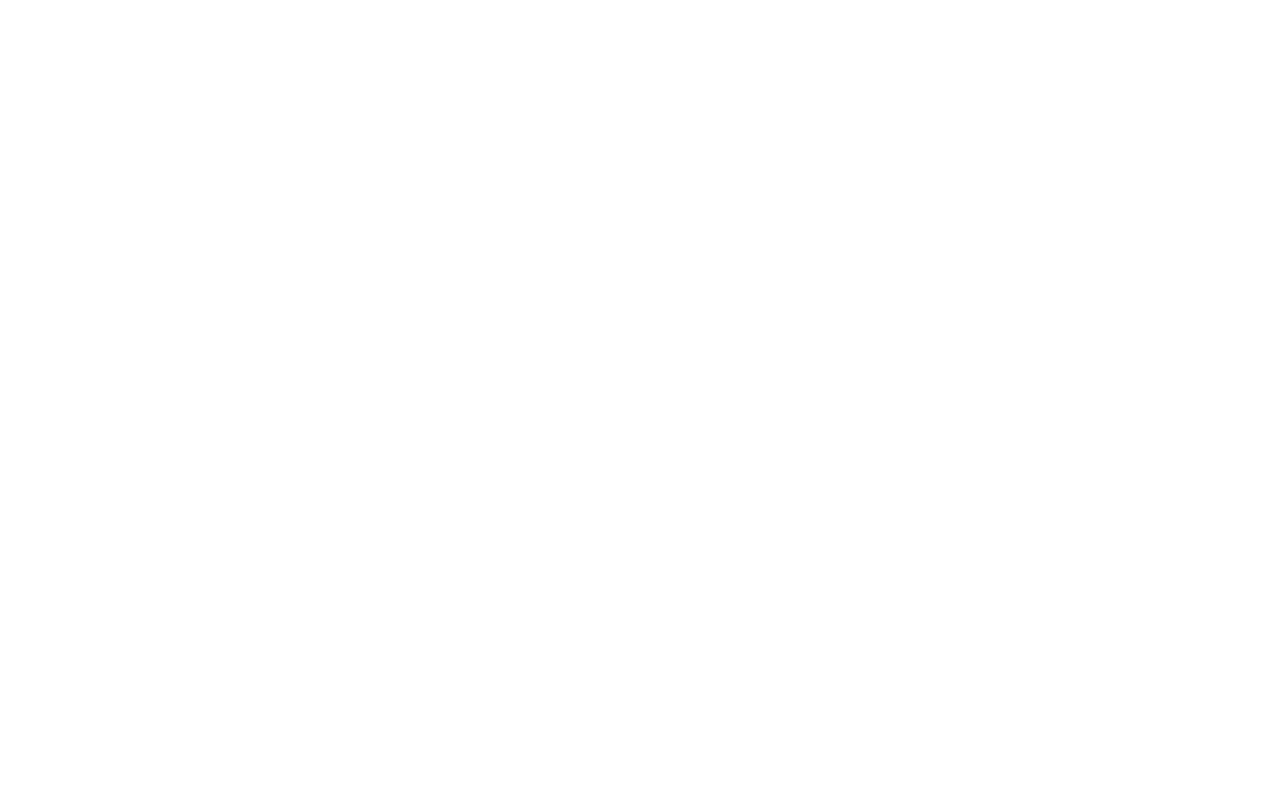
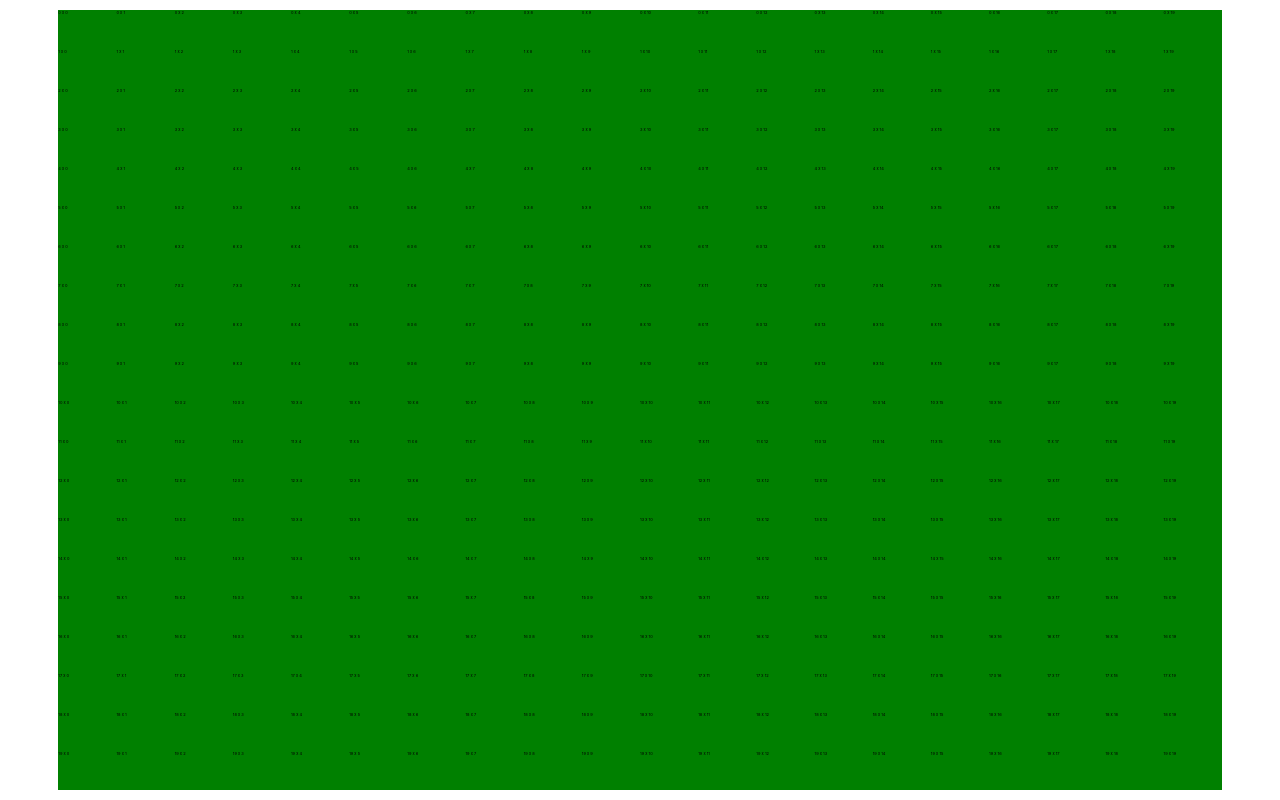
Before and after one commit to jamezmca/dont-get-struck, a React (Create React App) app: page / in a window 1280 px wide. Built offline with nearby package versions, Linux system fonts and the light colour scheme.

Commit message:
maze works
now going to display cells and make functions for border display

```diff
--- a/public/index.html
+++ b/public/index.html
@@ -7,7 +7,7 @@
     <meta name="theme-color" content="#000000" />
     <meta
       name="description"
-      content="Web site created using create-react-app"
+      content="Don't get struck"
     />
     <link rel="apple-touch-icon" href="%PUBLIC_URL%/logo192.png" />
     <!--
@@ -24,7 +24,7 @@
       work correctly both with client-side routing and a non-root public URL.
       Learn how to configure a non-root public URL by running `npm run build`.
     -->
-    <title>React App</title>
+    <title>Struck by lightning</title>
   </head>
   <body>
     <noscript>You need to enable JavaScript to run this app.</noscript>
--- /dev/null
+++ b/src/components/CellRow.js
@@ -0,0 +1,16 @@
+import React from 'react'
+import * as cellStyles from './cell.module.css'
+
+export default function CellRow({ cellRow, dimensions, rowNum }) {
+    console.log(cellRow)
+    let cellWidth = window.outerWidth/ (dimensions[1] + 2)
+    let cellHeight = window.outerHeight / (dimensions[0] + 2)
+    return (
+        <div className={cellStyles.container}>
+            {cellRow.map((cell, i) => {
+                return <div key={i} style={{fontSize: '4px', height: cellHeight, width: cellWidth}}>{`${rowNum} x ${i}`}</div>
+            })}
+
+        </div>
+    )
+}
--- a/src/components/GameScreen.js
+++ b/src/components/GameScreen.js
@@ -1,51 +1,22 @@
 import React from 'react'
+import { generateMaze } from './generateMaze'
 import * as screenStyles from './gamescreen.module.css'
+import Cell from './CellRow'
 
 export default function GameScreen() {
-    function generateMaze(e) {
-        let cells = []
-        let mazeWidth = 20
-        let mazeHeight = 20
+    function colorBorders() {
 
-        //generate grid template
-        for (let y = 0; y < mazeHeight; y++) {
-            //step 1: initialize empty row
-            cells[y] = []
-            mazeWidth = y + 1
-            for (let x = 0; x < mazeWidth; x++) {
-                //step 2: create each cell in this row
-                let cell = {
-                    x,
-                    y,
-                    index: [x, y],
-                    status: 'unvisited',
-                    adjacents: [],
-                    connections: []
-                }
-                cells[x][y] = cell
-                //add to unvisited set
-                //unvisited.add(cell)
-                //add adjacents
-                if (cells[y-1]) {
-                    if (cells[y-1][x]) {
-                        let up = cells[y-1][x]
-                        cell.adjacents.push(up)
-                        up.adjacents.push(cell)
-                    }
-                }
-                if (cells[y][x-1]) {
-                    let left = cells[y][x-1]
-                    cell.adjacents.push(left)
-                    left.adjacents.push(cell)
-                }
-            }
-        }
     }
-    generateMaze()
+
+    const maze = generateMaze()
 
     return (
         <div className={screenStyles.container}>
-
+            {maze.map((cellRow, i) => <Cell
+                key={i}
+                rowNum={i}
+                cellRow={cellRow}
+                dimensions={[maze.length, maze[0].length]}/>)}
         </div>
     )
 }
--- /dev/null
+++ b/src/components/cell.module.css
@@ -0,0 +1,5 @@
+.container {
+    display: flex;
+    flex-wrap: wrap;
+    background-color: green;
+}
--- a/src/components/gamescreen.module.css
+++ b/src/components/gamescreen.module.css
@@ -1,4 +1,7 @@
 .container {
     flex: 1;
     padding: 10px;
+    display: flex;
+    flex-wrap: wrap;
+    justify-content: center;
 }
--- /dev/null
+++ b/src/components/generateMaze.js
@@ -0,0 +1,96 @@
+export function generateMaze(e, mazeWidth = 20, mazeHeight = 20) {
+    console.log('hi')
+    let cells = []
+    //generate maze grid
+    for (let y = 0; y < mazeHeight; y++) {
+        cells[y] = []
+        for (let x = 0; x < mazeWidth; x++) {
+            let cell = {
+                x,
+                y,
+                index: [x, y],
+                status: 'unvisited',
+                adjacents: [],
+                connections: [],
+            }
+            cells[y][x] = cell
+
+            if (cells[y - 1]) {
+                if (cells[y - 1][x]) {
+                    let up = cells[y - 1][x]
+                    cell.adjacents.push(up)
+                    up.adjacents.push(cell)
+                }
+            }
+
+            if (cells[y][x - 1]) {
+                let left = cells[y][x - 1]
+                cell.adjacents.push(left)
+                left.adjacents.push(cell)
+            }
+        }
+    }
+
+    let visited = new Set()
+    let frontier = new Set()
+    let startY = Math.floor(Math.random() * cells.length)
+    let startX = Math.floor(Math.random() * cells[startY].length)
+    let start = cells[startY][startX]
+    frontier.add(start)
+    let current = start
+    // console.log('old current', current)
+
+    recursiveSpanningTree()
+    function recursiveSpanningTree() {
+        //remove current from frontier and add it to visited
+        frontier.delete(current)
+        visited.add(current)
+        current.status = 'visited'
+        // grid[current.y * 2 + 1][current.x * 2 + 1].color = "transparent"
+
+        //add unvisited cells to frontier
+        function addToFrontier(adjCells) {
+            // console.log(adjCells)
+            for (let c of adjCells) {
+                if (c.status === 'unvisited') {
+                    // unvisited.delete(c)
+                    frontier.add(c)
+                    c.status = 'frontier'
+                    //make current cell the frontier cell's connection
+                    c.connections.push(current)
+                } else if (c.status === 'frontier') {
+                    c.connections.push(current)
+                }
+            }
+        }
+        addToFrontier(current.adjacents)
+
+        //choose a random cell from frontier
+        let iterable = [...frontier.values()]
+        let randomIndex = Math.floor(Math.random() * iterable.length)
+        let frontierCell = iterable[randomIndex]
+        // console.log(iterable, randomIndex, frontierCell)
+
+        if (frontierCell) {
+            let randomConn = Math.floor(Math.random() * frontierCell.connections.length)
+            let connectX = frontierCell.x + frontierCell.connections[randomConn].x
+            let connectY = frontierCell.y + frontierCell.connections[randomConn].y
+            // grid[connectY + 1][connectX + 1].color = "transparent"
+        }
+
+        //make the frontier cell the new current cell
+        // console.log('old current processed', current)
+        current = frontierCell
+        // console.log('newcurrent', current)
+        // console.log('frontier size', frontier.size)
+        if (frontier.size > 0) {
+            window.setTimeout(recursiveSpanningTree, 1);
+            // recursiveSpanningTree()
+            // console.log('calling')
+        }
+        // console.log(frontier.size, visited.size)
+
+    }
+
+    return cells
+}
```
